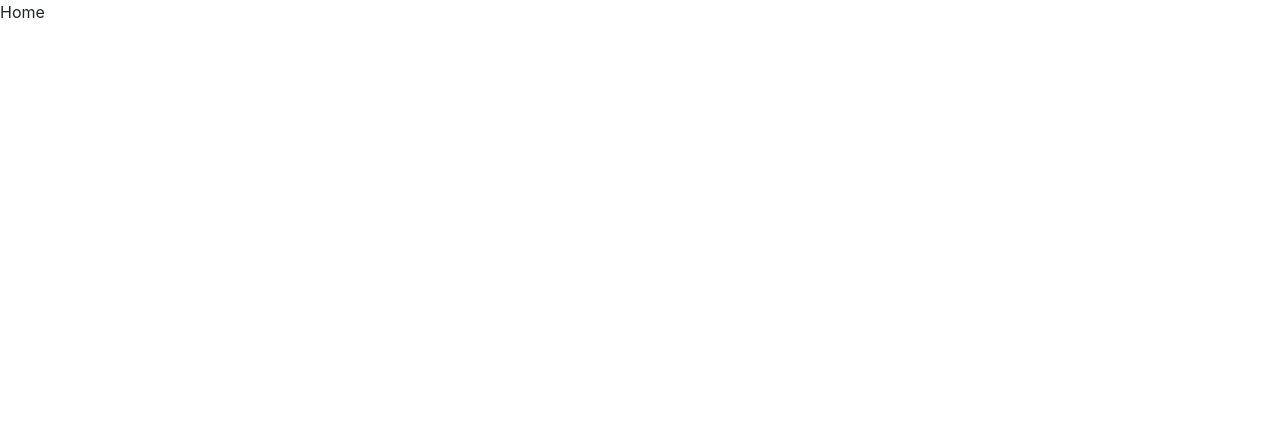
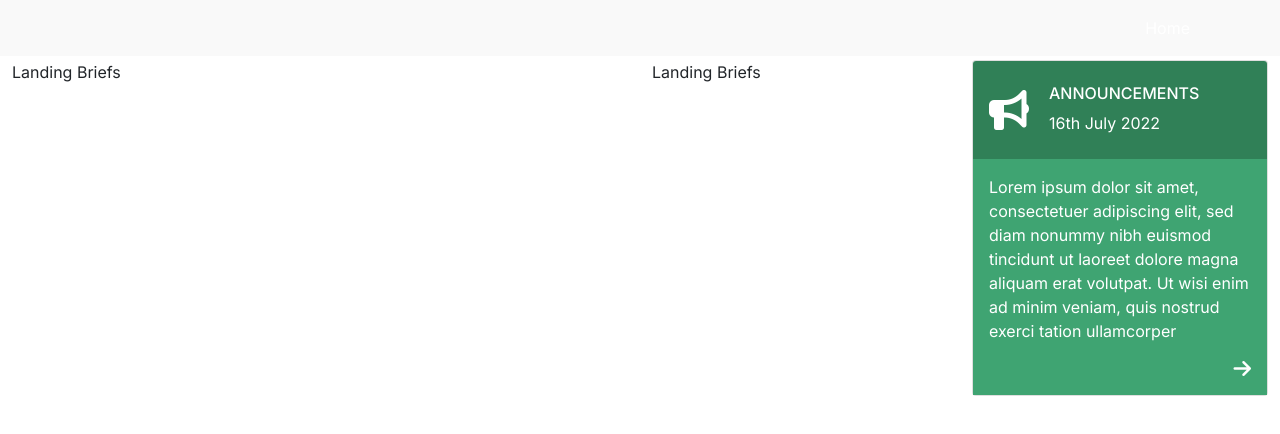
Before and after one commit to Elly-Wenani/medtronic_labs, a React (Create React App) app: page / in a window 1280 px wide. Shown: the top 434 px of the page. Built offline with nearby package versions, Linux system fonts and the light colour scheme.

Commit message:
Announcements

```diff
--- a/public/index.html
+++ b/public/index.html
@@ -1,43 +1,44 @@
 <!DOCTYPE html>
 <html lang="en">
+
 <head>
   <meta charset="utf-8" />
   <link rel="icon" href="%PUBLIC_URL%/favicon.ico" />
   <meta name="viewport" content="width=device-width, initial-scale=1" />
   <meta name="theme-color" content="#000000" />
-    <meta
-      name="description"
-      content="Web site created using create-react-app"
-    />
+  <meta name="description" content="Medtronic Labs" />
   <link rel="apple-touch-icon" href="%PUBLIC_URL%/logo192.png" />
-    <!--
-      manifest.json provides metadata used when your web app is installed on a
-      user's mobile device or desktop. See https://developers.google.com/web/fundamentals/web-app-manifest/
-    -->
+
   <link rel="manifest" href="%PUBLIC_URL%/manifest.json" />
-    <!--
-      Notice the use of %PUBLIC_URL% in the tags above.
-      It will be replaced with the URL of the `public` folder during the build.
-      Only files inside the `public` folder can be referenced from the HTML.
 
-      Unlike "/favicon.ico" or "favicon.ico", "%PUBLIC_URL%/favicon.ico" will
-      work correctly both with client-side routing and a non-root public URL.
-      Learn how to configure a non-root public URL by running `npm run build`.
-    -->
-    <title>React App</title>
+  <link rel="preconnect" href="https://fonts.googleapis.com">
+  <link rel="preconnect" href="https://fonts.gstatic.com" crossorigin>
+  <link href="https://fonts.googleapis.com/css2?family=Inter:wght@100;200;300;400;500;600;700;800;900&display=swap"
+    rel="stylesheet">
+
+  <link rel="stylesheet" href="https://cdnjs.cloudflare.com/ajax/libs/font-awesome/6.1.1/css/all.min.css"
+    integrity="sha512-KfkfwYDsLkIlwQp6LFnl8zNdLGxu9YAA1QvwINks4PhcElQSvqcyVLLD9aMhXd13uQjoXtEKNosOWaZqXgel0g=="
+    crossorigin="anonymous" referrerpolicy="no-referrer" />
+  <link rel="preconnect" href="https://fonts.googleapis.com">
+  <link rel="preconnect" href="https://fonts.gstatic.com" crossorigin>
+  <link href="https://fonts.googleapis.com/css2?family=Open+Sans:wght@400;500;600&display=swap" rel="stylesheet">
+  <link rel="preconnect" href="https://fonts.googleapis.com">
+  <link rel="preconnect" href="https://fonts.gstatic.com" crossorigin>
+  <link
+    href="https://fonts.googleapis.com/css2?family=Jost:wght@400;500;600&family=Open+Sans:wght@400;500;600&display=swap"
+    rel="stylesheet">
+  <link rel="preconnect" href="https://fonts.googleapis.com">
+  <link rel="preconnect" href="https://fonts.gstatic.com" crossorigin>
+  <link href="https://fonts.googleapis.com/css2?family=Cairo:wght@200;300;400;500;600;700;800;900&display=swap"
+    rel="stylesheet">
+
+  <title>Medtronic Labs</title>
 </head>
+
 <body>
-    <noscript>You need to enable JavaScript to run this app.</noscript>
+  <noscript>Medtronic Labs</noscript>
   <div id="root"></div>
-    <!--
-      This HTML file is a template.
-      If you open it directly in the browser, you will see an empty page.
 
-      You can add webfonts, meta tags, or analytics to this file.
-      The build step will place the bundled scripts into the <body> tag.
+</body>
 
-      To begin the development, run `npm start` or `yarn start`.
-      To create a production bundle, use `npm run build` or `yarn build`.
-    -->
-  </body>
 </html>
--- a/src/App.js
+++ b/src/App.js
@@ -1,16 +1,49 @@
-import { Container, Nav, Navbar, NavDropdown } from 'react-bootstrap';
+import {
+  Button,
+  Container,
+  Form,
+  Nav,
+  Navbar,
+  NavDropdown,
+  Offcanvas,
+} from 'react-bootstrap';
 import { LinkContainer } from 'react-router-bootstrap';
+import { Link } from 'react-router-dom';
 
 import { BrowserRouter, Route, Routes } from 'react-router-dom';
 import HomeScreen from './screens/HomeScreen';
 import NotFound from './screens/NotFound';
 import OurCompany from './screens/OurCompany';
+import ScrollToTop from './utilis/ScrollToTop';
 
 function App() {
   return (
     <BrowserRouter>
-      <header></header>
+      <header>
+        <Navbar
+          fixed="top"
+          collapseOnSelect
+          expand="lg"
+          style={{ backgroundColor: '#f9f9f9' }}
+          variant="dark"
+        >
+          <Container>
+            <Navbar.Toggle aria-controls="responsive-navbar-nav" />
+
+            <Navbar.Collapse id="responsive-navbar-nav">
+              <Nav className="me-auto"></Nav>
+
+              <Nav>
+                <LinkContainer className="my-link" to="/">
+                  <Nav.Link>Home</Nav.Link>
+                </LinkContainer>
+              </Nav>
+            </Navbar.Collapse>
+          </Container>
+        </Navbar>
+      </header>
       <main>
+        <ScrollToTop />
         <Routes>
           <Route path="/" element={<HomeScreen />} />
           <Route path="/our-company" element={<OurCompany />} />
--- /dev/null
+++ b/src/components/LandingAnnouncements.js
@@ -0,0 +1,38 @@
+import React from 'react';
+import { Card } from 'react-bootstrap';
+
+function LandingAnnouncements() {
+  return (
+    <div>
+      <Card>
+        <Card.Header className="announcement_card_head">
+          <div className="announcement_card_head_content d-flex ">
+            <div>
+              <i className="fa fa-bullhorn" aria-hidden="true"></i>
+            </div>
+            <div className="announce">
+              <h6>ANNOUNCEMENTS</h6>
+              <p>16th July 2022</p>
+            </div>
+          </div>
+        </Card.Header>
+        <Card.Body className="announcement_card_body">
+          <Card.Text>
+            Lorem ipsum dolor sit amet, consectetuer adipiscing elit, sed diam
+            nonummy nibh euismod tincidunt ut laoreet dolore magna aliquam erat
+            volutpat. Ut wisi enim ad minim veniam, quis nostrud exerci tation
+            ullamcorper
+          </Card.Text>
+          <Card.Link
+            href="#"
+            className="anouncement_card_link d-flex justify-content-end"
+          >
+            <i className="fa fa-arrow-right" aria-hidden="true"></i>
+          </Card.Link>
+        </Card.Body>
+      </Card>
+    </div>
+  );
+}
+
+export default LandingAnnouncements;
--- /dev/null
+++ b/src/components/LandingBriefs.js
@@ -0,0 +1,11 @@
+import React from 'react';
+
+function LandingBriefs() {
+  return (
+    <div>
+      <p>Landing Briefs</p>
+    </div>
+  );
+}
+
+export default LandingBriefs;
--- a/src/index.css
+++ b/src/index.css
@@ -1,7 +1,7 @@
 :root {
   /* Colors */
-  --primary-color: #ff8600;
-  --secondary-color: #03365a;
+  --primary-green: #308057;
+  --secondary-green: #3fa472;
   --secondary-color-hover: #012641;
   --third-color: gray;
   --white: #ffffff;
@@ -31,14 +31,47 @@ html {
 
 body {
   margin: 0;
-  font-family: -apple-system, BlinkMacSystemFont, 'Segoe UI', 'Roboto', 'Oxygen',
-    'Ubuntu', 'Cantarell', 'Fira Sans', 'Droid Sans', 'Helvetica Neue',
-    sans-serif;
+  font-family: 'Inter', sans-serif;
   -webkit-font-smoothing: antialiased;
   -moz-osx-font-smoothing: grayscale;
 }
 
 code {
-  font-family: source-code-pro, Menlo, Monaco, Consolas, 'Courier New',
-    monospace;
+  font-family: 'Inter', sans-serif;
 }
+
+.primary-font {
+  font-family: 'Inter', sans-serif;
+}
+
+.announcement_card_head {
+  background-color: var(--primary-green);
+  color: var(--white);
+  border-style: none;
+}
+
+.announcement_card_head_content {
+  align-items: center;
+}
+
+.announce {
+  display: flex;
+  flex-direction: column;
+  padding: 15px 0 0 20px;
+}
+
+.announcement_card_head i {
+  font-size: 40px;
+}
+
+.announcement_card_body {
+  background-color: var(--secondary-green);
+  color: var(--white);
+  border-style: none;
+}
+
+.anouncement_card_link {
+  color: var(--white);
+  text-decoration: none;
+  font-size: 20px;
+}
--- a/src/screens/HomeScreen.js
+++ b/src/screens/HomeScreen.js
@@ -1,11 +1,26 @@
 import React from 'react';
+import { Col, Container, Row } from 'react-bootstrap';
 import { Helmet } from 'react-helmet-async';
+import LandingAnnouncements from '../components/LandingAnnouncements';
+import LandingBriefs from '../components/LandingBriefs';
 
 function HomeScreen() {
   return (
-    <div>
+    <div style={{ paddingTop: '60px' }}>
       <Helmet title="Home | Meditronics Lab" />
-      <p>Home</p>
+      <Container fluid>
+        <Row>
+          <Col md={6}>
+            <LandingBriefs />
+          </Col>
+          <Col md={3}>
+            <LandingBriefs />
+          </Col>
+          <Col md={3}>
+            <LandingAnnouncements />
+          </Col>
+        </Row>
+      </Container>
     </div>
   );
 }
--- /dev/null
+++ b/src/utilis/ScrollToTop.js
@@ -0,0 +1,17 @@
+import { useEffect } from 'react';
+import { useLocation } from 'react-router-dom';
+
+export default function ScrollToTop() {
+  const { pathname } = useLocation();
+
+  useEffect(() => {
+    // window.scrollTo(0, 0);
+    window.scroll({
+      top: 0,
+      left: 0,
+      behavior: 'auto',
+    });
+  }, [pathname]);
+
+  return null;
+}
```
Also changed, not shown: src/components/LandingImageSlide.js (added, +11 -0 lines), public/images/logo.png (added). Lines whose indentation alone changed are shown as unchanged.
